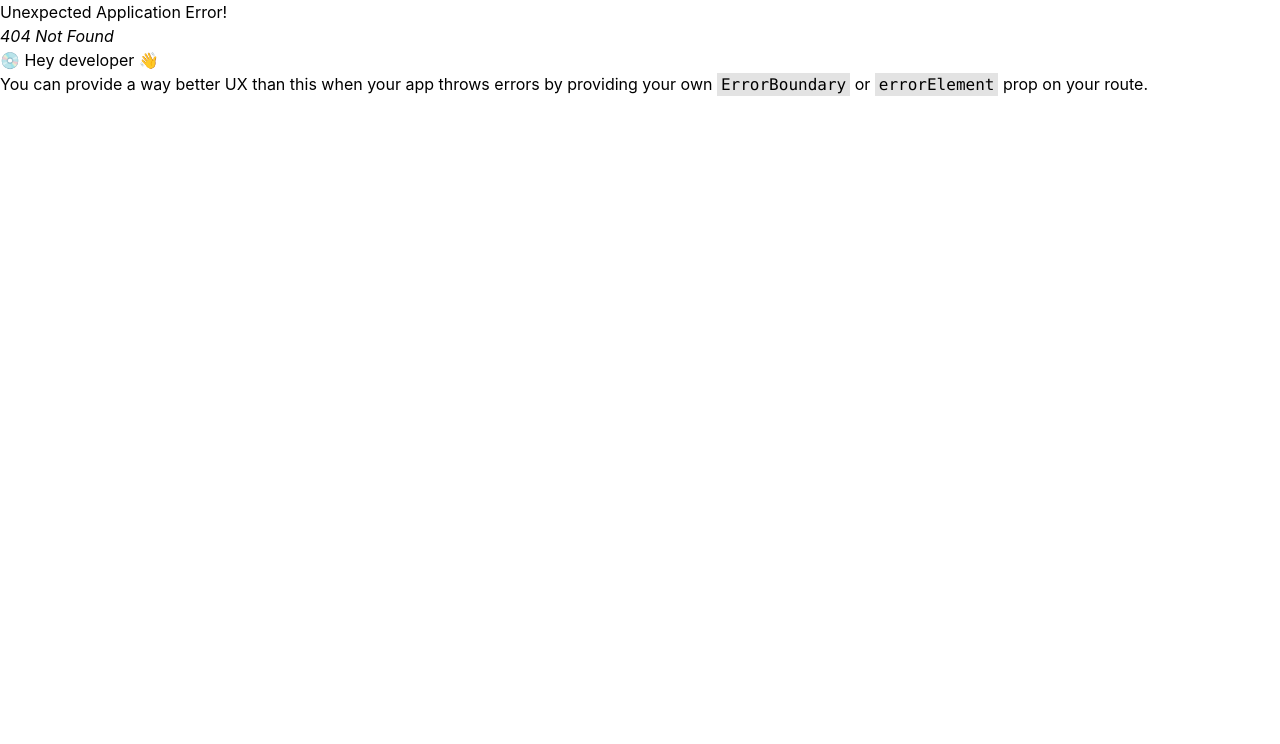
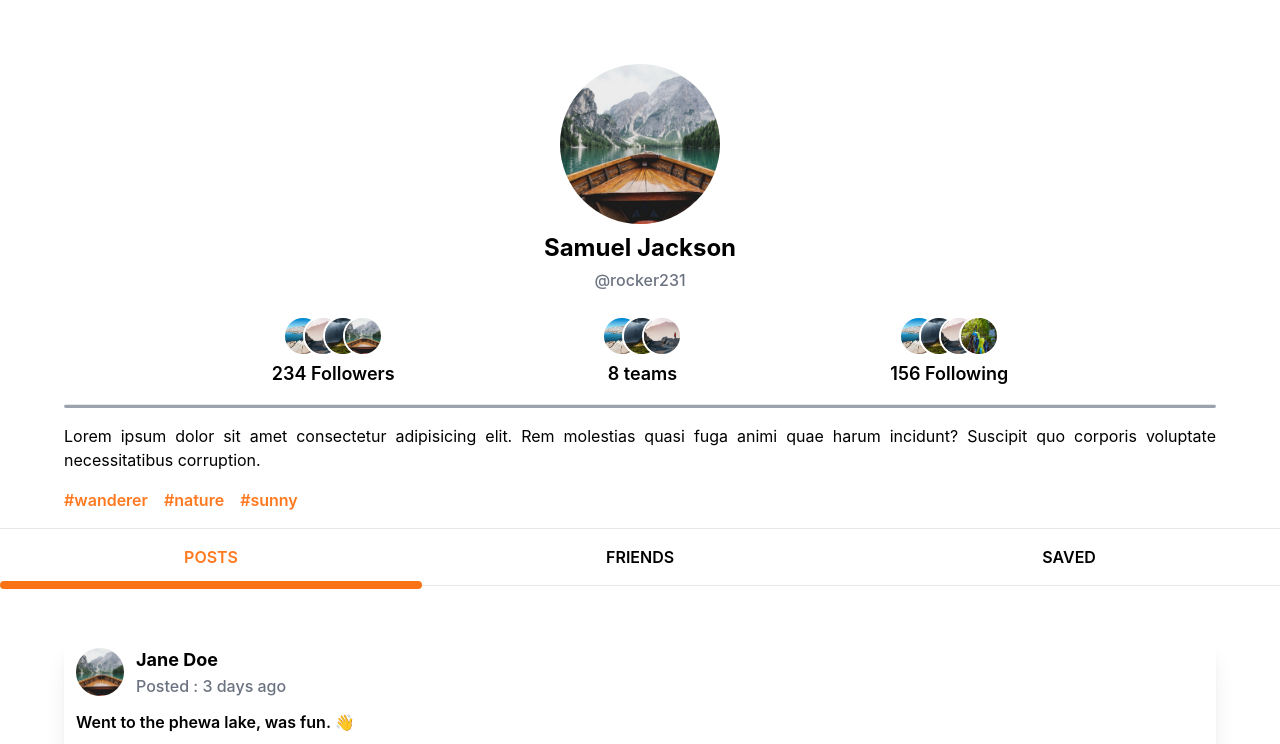
Before and after one commit to Thanka-Digital/travel-app-prototype, a React (Vite) app: page /profile in a window 1280 px wide. Before the commit this address had no page. Shown: the top 744 px of the page. Built offline with nearby package versions, Linux system fonts and the light colour scheme.

Commit message:
wip :  profile ui

```diff
--- a/src/components/global/tabs/Tabs.tsx
+++ b/src/components/global/tabs/Tabs.tsx
@@ -17,6 +17,7 @@ export default function Tabs({
 
   return (
     <div className="flex flex-col gap-4">
+      <hr className="bg-black" />
       <div className="flex justify-around items-center">
         {tabsData.map((tab) => (
           <button
@@ -32,7 +33,7 @@ export default function Tabs({
       </div>
 
       <div className="relative">
-        <hr className="bg-slate-300" />
+        <hr className="bg-black" />
         <div
           className="absolute -top-1 h-2 w-[33%] bg-orange-500 rounded-md"
           style={{
--- /dev/null
+++ b/src/components/global/tabs/components/taProfile/SavedTabContent.tsx
@@ -0,0 +1,16 @@
+import PostCard from "@/components/card/PostCard";
+import MaxWidthWrapper from "@/layout/wrapper/MaxWidthWrapper";
+
+export default function SavedTabContent() {
+  return (
+    <>
+      <MaxWidthWrapper>
+        <div className="flex flex-col gap-3 my-4">
+          <PostCard />
+          <PostCard />
+          <PostCard />
+        </div>
+      </MaxWidthWrapper>
+    </>
+  );
+}
--- /dev/null
+++ b/src/layout/profile/ProfileLayout.tsx
@@ -0,0 +1,72 @@
+import {
+  ProfileDetailsTabsData,
+  profileFollowersData,
+  profileFollowingData,
+  profileTeamData,
+} from "@/utils/profileData";
+import ProfileStatCard from "./component/ProfileStatCard";
+import MaxWidthWrapper from "../wrapper/MaxWidthWrapper";
+import Tabs from "@/components/global/tabs/Tabs";
+
+export default function ProfileLayout() {
+  return (
+    <main>
+      <MaxWidthWrapper>
+        <div className="mt-16">
+          <div className="relative flex flex-col gap-2 items-center">
+            <img
+              src="SplashImg/s3.png"
+              alt="profile image"
+              className="h-[20vh] w-[20vh] rounded-full"
+            />
+            <div className="flex flex-col gap-1 items-center">
+              <p className="text-2xl font-bold">Samuel Jackson</p>
+              <p className="text-gray-500 font-medium">@rocker231</p>
+            </div>
+          </div>
+
+          <div className="flex w-full justify-evenly mt-6">
+            {profileFollowersData?.map((profileFollower) => (
+              <ProfileStatCard
+                key={profileFollower.id}
+                id={profileFollower.id}
+                images={profileFollower.images}
+                name={profileFollower.name}
+              />
+            ))}
+
+            {profileTeamData?.map((profileTeam) => (
+              <ProfileStatCard
+                key={profileTeam.id}
+                id={profileTeam.id}
+                images={profileTeam.images}
+                name={profileTeam.name}
+              />
+            ))}
+
+            {profileFollowingData?.map((profileFollowing) => (
+              <ProfileStatCard
+                key={profileFollowing.id}
+                id={profileFollowing.id}
+                images={profileFollowing.images}
+                name={profileFollowing.name}
+              />
+            ))}
+          </div>
+          <hr className="h-1 bg-gray-400 rounded-lg my-4" />
+          <p className="text-justify">
+            Lorem ipsum dolor sit amet consectetur adipisicing elit. Rem
+            molestias quasi fuga animi quae harum incidunt? Suscipit quo
+            corporis voluptate necessitatibus corruption.
+          </p>
+          <div className="flex gap-4 flex-wrap text-[#FF7920] font-semibold my-4">
+            <p>#wanderer</p>
+            <p>#nature</p>
+            <p>#sunny</p>
+          </div>
+        </div>
+      </MaxWidthWrapper>
+      <Tabs tabsData={ProfileDetailsTabsData} />
+    </main>
+  );
+}
--- /dev/null
+++ b/src/layout/profile/component/ProfileStatCard.tsx
@@ -0,0 +1,26 @@
+interface ProfileStatCardProps {
+  id: string;
+  images: {
+    id: string;
+    image: string;
+  }[];
+  name: string;
+}
+export default function ProfileStatCard(props: ProfileStatCardProps) {
+  const { id, images, name } = props;
+  return (
+    <div className="flex flex-col items-center gap-1" key={id}>
+      <div className="flex">
+        {images.map((img) => (
+          <img
+            key={img.id}
+            src={img.image}
+            alt="image"
+            className="h-10 w-10 rounded-full -ml-5 first:ml-0 border-2 border-white"
+          />
+        ))}
+      </div>
+      <p className="text-lg font-semibold">{name}</p>
+    </div>
+  );
+}
--- a/src/pages/Splash-Screen/BoardingPage4.tsx
+++ b/src/pages/Splash-Screen/BoardingPage4.tsx
@@ -1,55 +1,50 @@
-import Button from '@/components/form/button/Button'
-import { SplashScreen4Info } from '@/utils/splashScreenInfo';
-import { ChevronsRight } from 'lucide-react';
-import { useState } from 'react';
-import { useNavigate } from 'react-router-dom';
-import { SplashScreenHeader, SplashScreenTags } from './BoardingPage1';
+import Button from "@/components/form/button/Button";
+import { SplashScreen4Info } from "@/utils/splashScreenInfo";
+import { ChevronsRight } from "lucide-react";
+import { useState } from "react";
+import { useNavigate } from "react-router-dom";
+import { SplashScreenHeader, SplashScreenTags } from "./BoardingPage1";
 
 export default function BoardingPage4() {
   const navigate = useNavigate();
-  const [toggledArr, setToggleArr] = useState<string[]>([])
+  const [toggledArr, setToggleArr] = useState<string[]>([]);
 
   function handleClick(val: string, isSelected: boolean) {
-    isSelected ?
-      setToggleArr(prev => ([...prev, val]))
-      :
-      setToggleArr((prev) => prev.filter(t => t !== val))
+    isSelected
+      ? setToggleArr((prev) => [...prev, val])
+      : setToggleArr((prev) => prev.filter((t) => t !== val));
   }
 
   return (
-    <main className='bg-splash4 h-screen'>
-      <div className='mask-gradient flex flex-col gap-10 absolute bottom-0 bg-white py-12 px-8'>
-        <section className='flex flex-col items-center'>
-          <SplashScreenHeader
-            text='How often do you'
-          />
-          <SplashScreenHeader
-            text='travel?'
-          />
+    <main className="bg-splash4 h-screen">
+      <div className="mask-gradient flex flex-col gap-10 absolute bottom-0 bg-white py-12 px-8">
+        <section className="flex flex-col items-center">
+          <SplashScreenHeader text="How often do you" />
+          <SplashScreenHeader text="travel?" />
         </section>
-        <section className='flex items-center justify-center flex-wrap gap-3 mb-20'>
-          {
-            SplashScreen4Info.map((object) => (
-              <SplashScreenTags
-                text={object.text}
-                key={object.id}
-                handleClick={handleClick}
-              />
-            ))
-          }
+        <section className="flex items-center justify-center flex-wrap gap-3 mb-20">
+          {SplashScreen4Info.map((object) => (
+            <SplashScreenTags
+              text={object.text}
+              key={object.id}
+              handleClick={handleClick}
+            />
+          ))}
         </section>
       </div>
 
-      <section className='flex w-full px-8 justify-between items-center absolute bottom-2'>
-        <p className='text-secondary'>1 of 4 steps</p>
+      <section className="flex w-full px-8 justify-between items-center absolute bottom-2">
+        <p className="text-secondary">1 of 4 steps</p>
         <Button
-          className='rounded-3xl'
+          className="rounded-3xl"
           disabled={toggledArr.length <= 0}
           onClick={() => {
-            navigate('/')
+            navigate("/profile");
           }}
-        >Complete <ChevronsRight /></Button>
+        >
+          Complete <ChevronsRight />
+        </Button>
       </section>
     </main>
-  )
+  );
 }
--- a/src/router/routes.tsx
+++ b/src/router/routes.tsx
@@ -7,6 +7,7 @@ import BoardingPage3 from "@/pages/Splash-Screen/BoardingPage3";
 import BoardingPage4 from "@/pages/Splash-Screen/BoardingPage4";
 import LocationDetails from "@/pages/location/LocationDetails";
 import PostDetails from "@/pages/post/PostDetails";
+import ProfileLayout from "@/layout/profile/ProfileLayout";
 
 // Routes in application
 const routes: RouteObject[] = [
@@ -29,6 +30,10 @@ const routes: RouteObject[] = [
   {
     path: "/4",
     element: <BoardingPage4 />,
+  },
+  {
+    path: "/profile",
+    element: <ProfileLayout />,
   },
   {
     path: "/test",
--- /dev/null
+++ b/src/utils/profileData.tsx
@@ -0,0 +1,111 @@
+import PostTabContent from "@/components/global/tabs/components/PostTabContent";
+import FriendsTabContent from "@/components/global/tabs/components/taProfile/FriendsTabContent";
+
+export const profileFollowersData = [
+  {
+    id: "pfc1",
+    images: [
+      { id: "image1", image: "/SplashImg/s1.png" },
+      { id: "image2", image: "/SplashImg/s2.png" },
+      { id: "image3", image: "/SplashImg/s4.png" },
+      { id: "image4", image: "/SplashImg/s3.png" },
+    ],
+    name: "234 Followers",
+  },
+];
+
+export const profileTeamData = [
+  {
+    id: "ptc1",
+    images: [
+      { id: "image1", image: "/SplashImg/s1.png" },
+      { id: "image3", image: "/SplashImg/s4.png" },
+      { id: "image4", image: "/SplashImg/s2.png" },
+    ],
+    name: "8 teams",
+  },
+];
+
+export const profileFollowingData = [
+  {
+    id: "pflw1",
+    images: [
+      { id: "image1", image: "/SplashImg/s1.png" },
+      { id: "image3", image: "/SplashImg/s4.png" },
+      { id: "image4", image: "/SplashImg/s2.png" },
+      { id: "image5", image: "/SplashImg/s5.png" },
+    ],
+    name: "156 Following",
+  },
+];
+
+export const profileFriendsData = [
+  {
+    id: "fd1",
+    name: "Janney Doe",
+    image: "/profile/pp1.jfif",
+  },
+  {
+    id: "fd2",
+    name: "Rambo Boxer",
+    image: "/profile/pp2.jfif",
+  },
+  {
+    id: "fd3",
+    name: "Peter Parker",
+    image: "/profile/pp3.jfif",
+  },
+  {
+    id: "fd4",
+    name: "Wade Wilson",
+    image: "/profile/pp4.jfif",
+  },
+  {
+    id: "fd5",
+    name: "Penny Wade",
+    image: "/profile/pp5.jfif",
+  },
+  {
+    id: "fd6",
+    name: "DJ Night",
+    image: "/profile/pp6.jfif",
+  },
+  {
+    id: "fd7",
+    name: "Bob Cut",
+    image: "/profile/pp7.jfif",
+  },
+  {
+    id: "fd8",
+    name: "JMadam Curie",
+    image: "/profile/pp10.jfif",
+  },
+  {
+    id: "fd9",
+    name: "Von Neuman",
+    image: "/profile/pp8.jfif",
+  },
+  {
+    id: "fd10",
+    name: "Shelly Sea",
+    image: "/profile/pp9.jfif",
+  },
+];
+
+export const ProfileDetailsTabsData = [
+  {
+    id: "posts",
+    label: "Posts",
+    component: PostTabContent,
+  },
+  {
+    id: "friends",
+    label: "Friends",
+    component: FriendsTabContent,
+  },
+  {
+    id: "saved",
+    label: "Saved",
+    component: PostTabContent,
+  },
+];
```
